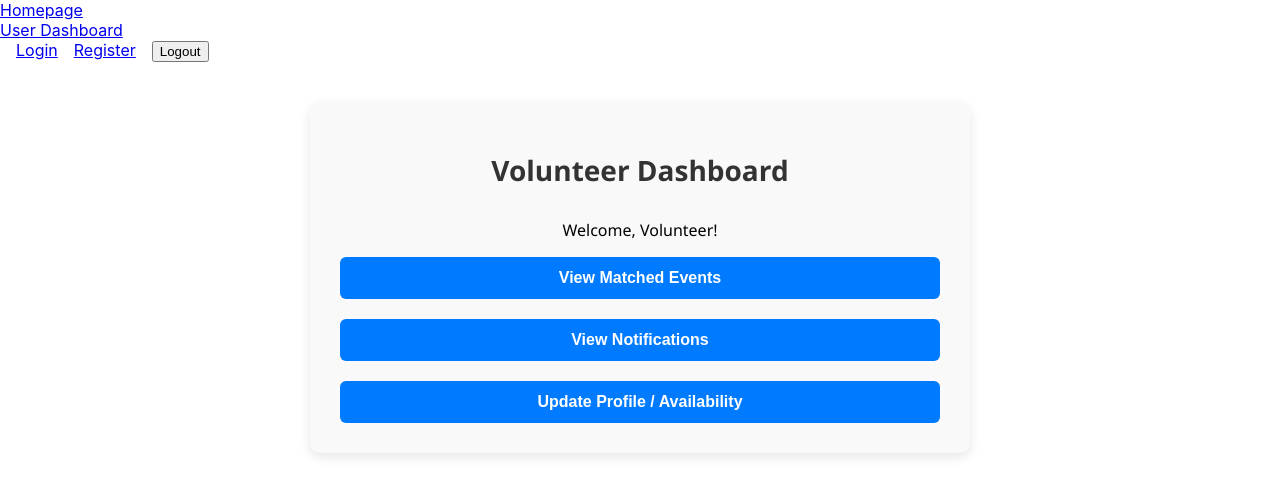
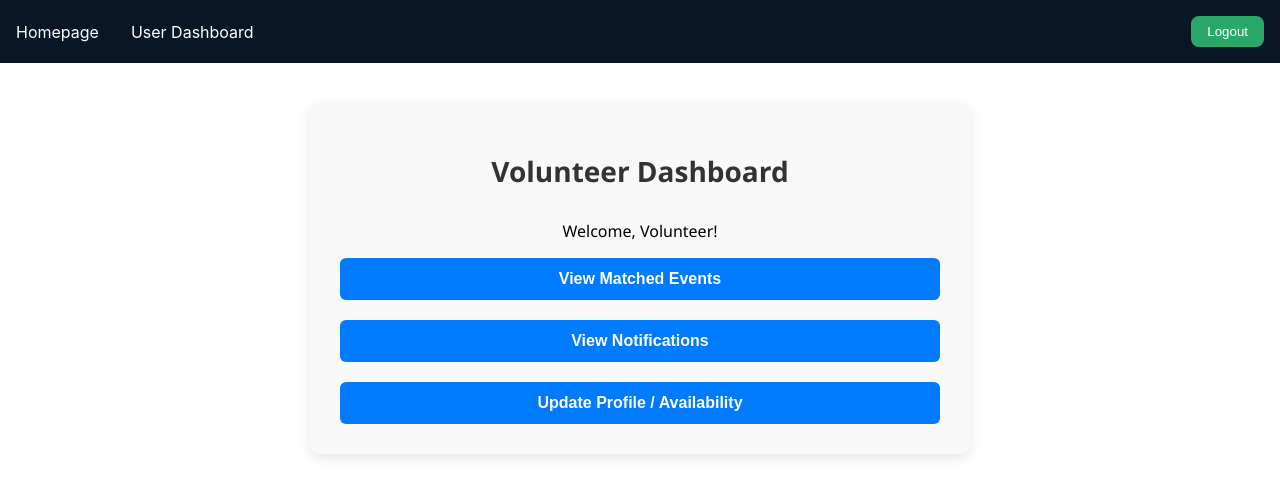
Before and after one commit to Hyperbolas/volunteer-app, a React (Create React App) app: page /user/UserDashboard in a window 1280 px wide. Shown: the top 496 px of the page. Built offline with nearby package versions, Linux system fonts and the light colour scheme.

Commit message:
Added styling to Navigation Bar

```diff
--- a/src/components/AdminNavBar.js
+++ b/src/components/AdminNavBar.js
@@ -1,33 +1,27 @@
 import React from "react";
 import {Link, useNavigate} from "react-router-dom"
+import './NavBar.css'
 
 const NavBar = () => {
     const navigate = useNavigate();
-
-    const user = JSON.parse(localStorage.getItem("registeredUser"));
-
     const handleLogout = () => {
         localStorage.removeItem("registeredUser");
         navigate("/login");
     };
 
     return (
-    <nav>
-        <Link to="/">Homepage</Link> <br></br>
+        <nav className="navbar">
+            <div className="nav-left">
+                <Link to="/">Homepage</Link>
+                <Link to="/admin/AdminDashboard">Admin Dashboard</Link>
+            </div>
 
-        {/*User type Navigation*/}
-
-        <Link to="/admin/AdminDashboard">Admin Dashboard</Link> <br></br>
-
-
-        {/*Logout Button */}
-
-        <button onClick={handleLogout} style={{ marginLeft: "1rem" }}>
-          Logout
-        </button>
-
-
-    </nav>
+            <div className="nav-right">
+                <button onClick={handleLogout} className="logout-button">
+                  Logout
+                </button>
+            </div>
+        </nav>
     );
 };
 
--- /dev/null
+++ b/src/components/NavBar.css
@@ -0,0 +1,37 @@
+.navbar {
+  display: flex;
+  justify-content: space-between;
+  align-items: center;
+  background-color: hsl(211, 64%, 9%);
+  padding: 1rem;
+}
+
+.nav-left {
+  display: flex;
+  gap: 1rem;
+}
+
+.navbar a {
+  color: white;
+  text-decoration: none;
+}
+
+.navbar a:hover {
+  background-color: hsl(260, 46%, 22%);
+  color: white;
+  padding: 4;
+  border-radius: 4px;
+}
+
+.logout-button {
+  background-color: rgb(42, 168, 105);
+  color: white;
+  border: none;
+  padding: 0.5rem 1rem;
+  border-radius: 8px;
+  cursor: pointer;
+}
+
+.logout-button:hover {
+  background-color: rgb(34, 134, 84);
+}
--- a/src/components/UserNavBar.js
+++ b/src/components/UserNavBar.js
@@ -1,10 +1,9 @@
 import React from "react";
 import {Link, useNavigate} from "react-router-dom"
+import './NavBar.css'
 
 const NavBar = () => {
     const navigate = useNavigate();
-
-    const user = JSON.parse(localStorage.getItem("registeredUser"));
 
     const handleLogout = () => {
         localStorage.removeItem("registeredUser");
@@ -12,29 +11,17 @@ const NavBar = () => {
     };
 
     return (
-    <nav>
-        <Link to="/">Homepage</Link> <br></br>
-        <Link to="/user/UserDashboard">User Dashboard</Link> <br></br>
+    <nav className="navbar">
+        <div className="nav-left">
+          <Link to="/">Homepage</Link> <br></br>
+          <Link to="/user/UserDashboard">User Dashboard</Link> <br/>
+        </div>
 
-        {/*Logout Button */}
-        {user && (
-        <button onClick={handleLogout} style={{ marginLeft: "1rem" }}>
-          Logout
-        </button>
-        )}
-
-        {/*All user types can view these two*/}
-        {!user && (
-        <>
-          <Link to="/login" style={{ marginLeft: "1rem" }}>Login</Link>
-          <Link to="/registration" style={{ marginLeft: "1rem" }}>Register</Link>
-        </>
-      )}
-      {/*Logout Button */}
-
-        <button onClick={handleLogout} style={{ marginLeft: "1rem" }}>
-          Logout
-        </button>
+        <div className="nav-right">
+          <button onClick={handleLogout} className="logout-button">
+            Logout
+          </button>
+        </div>
     </nav>
     );
 };
--- a/src/pages/admin/AdminEventManagement.js
+++ b/src/pages/admin/AdminEventManagement.js
@@ -56,9 +56,10 @@ const AdminEventManagement = ({ onSubmit }) => {
 
     };
   return (
+    <div>
+      <AdminNavBar />
     <div className="admin-event-page">
       <div className="admin-container">
-        <AdminNavBar />
       </div>
 
       <main className="form-wrapper">
@@ -163,7 +164,8 @@ const AdminEventManagement = ({ onSubmit }) => {
     </form>
     </main>
     </div>
-  )
+    </div>
+  );
   };
 
 
--- a/src/pages/admin/VolunteerParticipationHistory.js
+++ b/src/pages/admin/VolunteerParticipationHistory.js
@@ -66,6 +66,8 @@ function VolunteerParticipationHistory() {
   ];
 
   return (
+    <div>
+      <AdminNavBar/>
     <div className="history-container">
       <h2 className="history-heading">Volunteer Participation History</h2>
       <table className="history-table">
@@ -93,6 +95,7 @@ function VolunteerParticipationHistory() {
         </tbody>
       </table>
     </div>
+    </div>
   );
 }
 
--- a/src/pages/user/UserProfileForm.js
+++ b/src/pages/user/UserProfileForm.js
@@ -1,6 +1,7 @@
 import { useState } from "react";
 import "./UserProfileForm.css";
 import DatePicker from "react-multi-date-picker";
+import UserNavBar from "../../components/UserNavBar";
 
 import { useNavigate } from "react-router-dom";
 //references chatgpt, https://www.npmjs.com/package/react-multi-date-picker for multi-date picker, https://www.youtube.com/watch?v=zCgruoRUxlk
@@ -202,6 +203,8 @@ const UserProfileForm = () => {
   } //using the alert to tell user that form is submitted successfully and then redirecting to the user dashboard.
 
   return (
+    <div>
+      <UserNavBar/>
     <div className="container">
       <h2 className="heading">User Profile Form</h2>
 
@@ -408,6 +411,7 @@ const UserProfileForm = () => {
         {/* when user clicks this, if they have no errors, then shows alert saying they are being redirected to dashboard*/}
       </form>
     </div>
+    </div>
   );
 };
 
```
